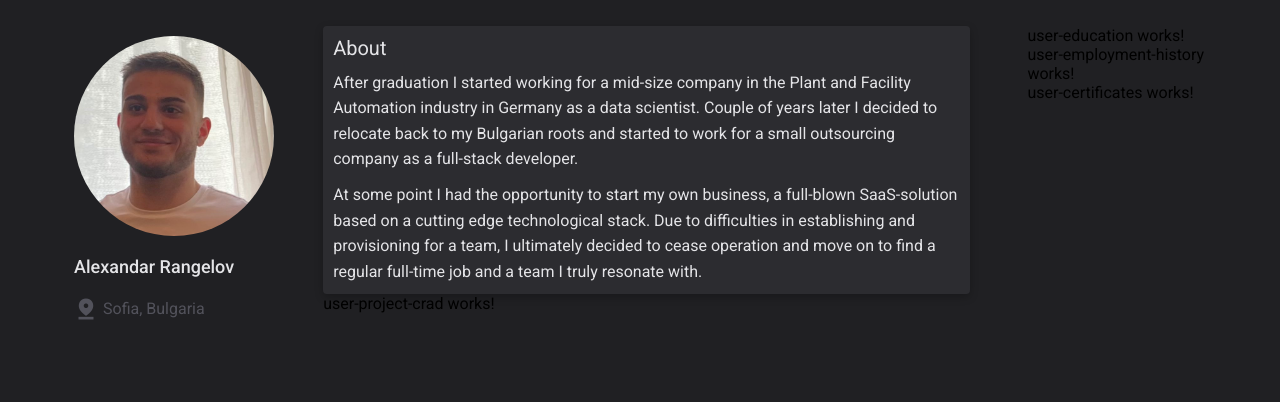
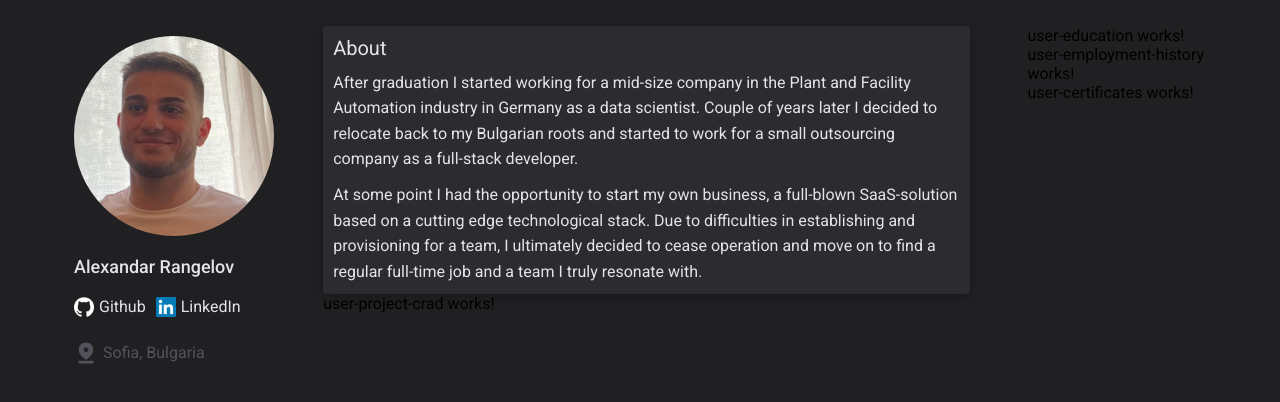
Before and after one commit to arangelovv/rangelovv-showcase, an Angular app: page / in a window 1280 px wide. Shown: the top 402 px of the page. Built offline with nearby package versions, Linux system fonts and the light colour scheme.

Commit message:
Created and implemented SocialButton component

```diff
--- /dev/null
+++ b/src/app/components/user-information/social-button/social-button.component.html
@@ -0,0 +1,14 @@
+<a
+  [href]="mediaLink"
+  target="_blank"
+  rel="noopener noreferrer"
+  class="social-button"
+>
+  @if (socialMedia == 'Github') {
+  <img src="github.png" class="social-icon" />
+  }@else if (socialMedia == 'LinkedIn') {
+  <img src="linkedin.png" class="social-icon" />
+
+  }
+  {{ socialMedia }}
+</a>
--- /dev/null
+++ b/src/app/components/user-information/social-button/social-button.component.scss
@@ -0,0 +1,12 @@
+.social-button {
+  text-decoration: none;
+  color: var(--ds-dt-text-primary);
+  display: inline-flex;
+  align-items: center;
+  gap: 5px;
+}
+
+.social-icon {
+  width: 20px;
+  height: 20px;
+}
--- a/src/app/components/user-information/user-information.component.html
+++ b/src/app/components/user-information/user-information.component.html
@@ -5,6 +5,16 @@
   <div class="user-name">
     <span>Alexandar Rangelov</span>
   </div>
+  <div class="social-media-buttons">
+    <ds-social-button
+      socialMedia="Github"
+      mediaLink="https://github.com/arangelovv"
+    ></ds-social-button>
+    <ds-social-button
+      socialMedia="LinkedIn"
+      mediaLink="https://github.com/arangelovv"
+    ></ds-social-button>
+  </div>
   <div class="user-location">
     <span class="material-symbols-outlined pin_drop"> pin_drop </span>
     <span>Sofia, Bulgaria</span>
--- a/src/app/components/user-information/user-information.component.scss
+++ b/src/app/components/user-information/user-information.component.scss
@@ -28,6 +28,13 @@
   color: var(--ds-dt-text-primary);
 }
 
+.social-media-buttons {
+  display: flex;
+  flex-direction: row;
+  gap: 10px;
+  flex-wrap: wrap;
+}
+
 .user-location {
   display: flex;
   flex-direction: row;
--- a/src/app/components/user-information/user-information.component.ts
+++ b/src/app/components/user-information/user-information.component.ts
@@ -1,9 +1,10 @@
 import { Component } from '@angular/core';
+import { SocialButtonComponent } from './social-button/social-button.component';
 
 @Component({
   selector: 'ds-user-information',
   standalone: true,
-  imports: [],
+  imports: [SocialButtonComponent],
   templateUrl: './user-information.component.html',
   styleUrl: './user-information.component.scss',
 })
```
Also changed, not shown: src/app/components/user-information/social-button/social-button.component.ts (added, +13 -0 lines), public/github.png (added), public/linkedin.png (added).
